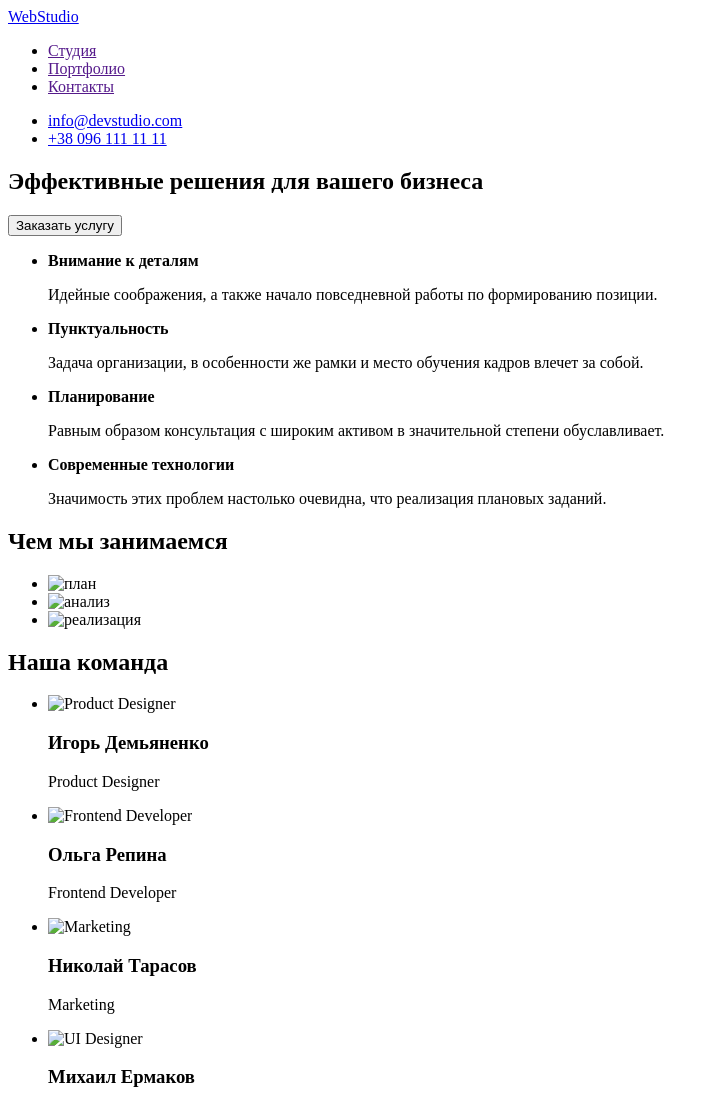
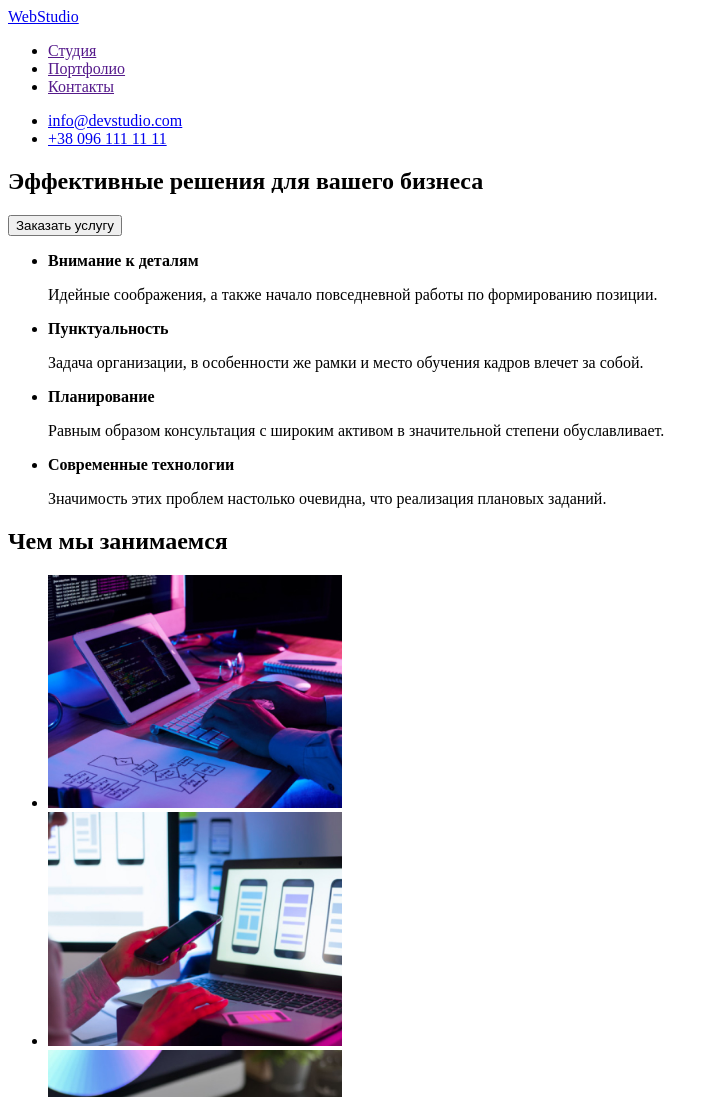
Before and after one commit to topalov92/goit-markup-hw-01, a plain HTML site: page index.html in a window 1280 px wide. Shown: the top 1097 px of the page, without its empty margins (0-719 px from the left). Drawn offline with Linux system fonts and the light colour scheme; the site is published under a folder, as on GitHub Pages, so addresses that start at the root find nothing.

Commit message:
Update index.html

```diff
--- a/index.html
+++ b/index.html
@@ -64,9 +64,9 @@
         <section>
             <h2>Чем мы занимаемся</h2>
             <ul>
-                <li><img src="/images/box1.jpg" alt="план" width="294"></li>
-                <li><img src="/images/box2.jpg" alt="анализ" width="294"></li>
-                <li><img src="/images/box3.jpg" alt="реализация" width="294"></li>
+                <li><img src="./images/box1.jpg" alt="план" width="294"></li>
+                <li><img src="./images/box2.jpg" alt="анализ" width="294"></li>
+                <li><img src="./images/box3.jpg" alt="реализация" width="294"></li>
             </ul>
         </section>
 
@@ -75,22 +75,22 @@
             <h2>Наша команда</h2>
             <ul>
                 <li>
-                    <img src="/images/team1.jpg" alt="Product Designer" width="260">
+                    <img src="./images/team1.jpg" alt="Product Designer" width="260">
                     <h3>Игорь Демьяненко</h3>
                     <p>Product Designer</p>
                 </li>
                 <li>
-                    <img src="/images/team2.jpg" alt="Frontend Developer" width="260">
+                    <img src="./images/team2.jpg" alt="Frontend Developer" width="260">
                     <h3>Ольга Репина</h3>
                     <p>Frontend Developer</p>
                 </li>
                 <li>
-                    <img src="/images/team3.jpg" alt="Marketing" width="260">
+                    <img src="./images/team3.jpg" alt="Marketing" width="260">
                     <h3>Николай Тарасов</h3>
                     <p>Marketing</p>
                 </li>
                 <li>
-                    <img src="/images/team4.jpg" alt="UI Designer" width="260">
+                    <img src="./images/team4.jpg" alt="UI Designer" width="260">
                     <h3>Михаил Ермаков</h3>
                     <p>UI Designer</p>
                 </li>
```
